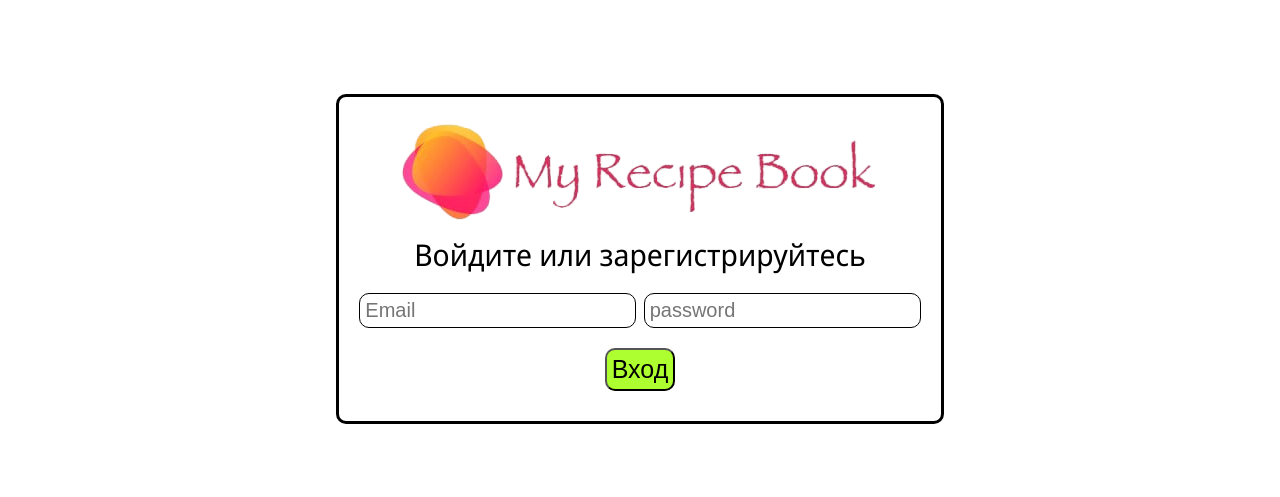
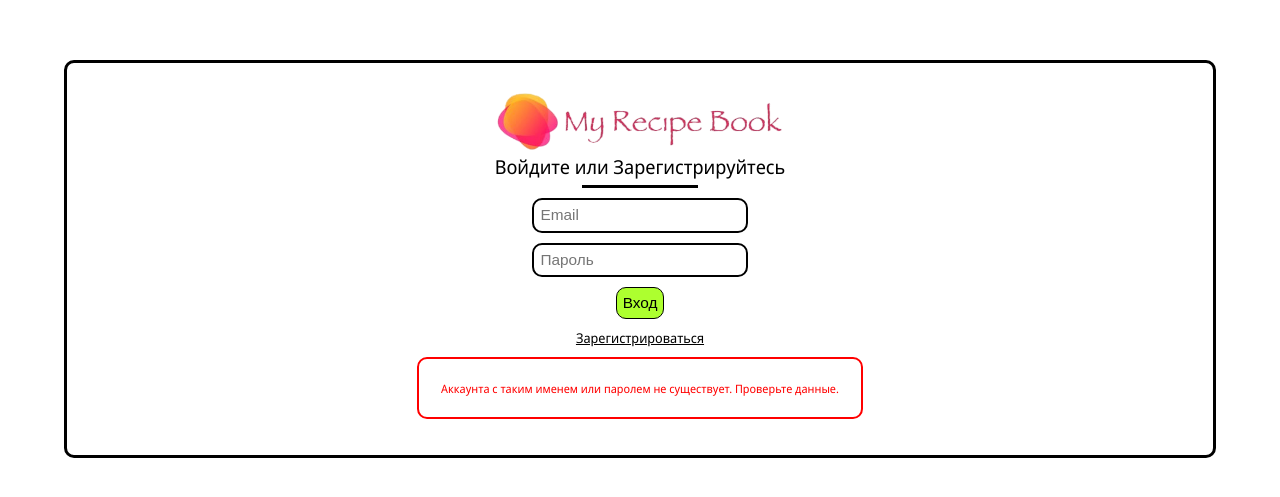
Before and after one commit to pavelbarnz91/My-Recipe-Book, a website built with webpack: page src/index.html in a window 1280 px wide. Shown: the part 141-638 px from the top of the page. Built offline with nearby package versions, Linux system fonts and the light colour scheme.

Commit message:
tarted working with android

```diff
--- a/src/css/login.css
+++ b/src/css/login.css
@@ -1,41 +1,73 @@
 .login {
-    padding: 20px;
+    width: 90%;
+    padding: 2%;
     border: 3px solid black;
     border-radius: 10px;
 
     box-sizing: border-box;
 
-    font-size: 30px;
+    font-size: 1.2em;
 }
 
-.login__form-inputs {
-    display: block;
-    padding: 10px 0;
-    box-sizing: border-box;
+.logo-img {
+    width: 60%;
 }
 
-.login__form-input {
-    font-size: 20px;
+.login__title::after {
+    content: "";
+    display: block;
 
-    padding: 5px;
-    border-radius: 10px;
-    border: 1px solid black;
-    box-sizing: border-box;
-}
-.login__form-input:focus {
-    outline: none;
+    width: 40%;
+    height: 3px;
+    background-color: black;
+    margin: 5px auto 0;
 }
 
-.login__form-btns {
+.login-form {
     padding: 10px 0;
-    box-sizing: border-box;
 }
 
-.login__form-btn {
-    font-size: 25px;
+.login-form__input {
+    font-size: 0.8em;
+    margin-bottom: 10px;
+
+    border: 2px solid black;
+    border-radius: 10px;
+
+    padding: 3%;
+}
+.login-form__input:focus {
+    outline: 2px solid greenyellow;
+    border-radius: 10px;
+    border: none;
+}
+
+.login-form__btn {
+    padding: 6px;
+
+    font-size: 0.8em;
+    border: 1px solid black;
+    border-radius: 10px;
+
     background-color: greenyellow;
+}
+.login-form__btn:active {
+    background-color: green;
+}
 
-    padding: 5px;
+.login__link-registr {
+    font-size: 0.7em;
+    color: black;
+}
+
+.login__error {
+    margin: 10px 0;
+
+    box-sizing: border-box;
+    border: 2px solid red;
     border-radius: 10px;
-    box-sizing: border-box;
+
+    padding: 2%;
+    font-size: 0.6em;
+    color: red;
 }
--- a/src/css/main.css
+++ b/src/css/main.css
@@ -6,26 +6,14 @@
 html, body {
     margin: 0;
     padding: 0;
+    height: 100%;
 
-    font-size: 40px;
     font-family: 'Noto';
 }
 
-.centering {
-    display: flex;
-    justify-content: center;
-    align-items: center;
-}
-
-.column-centering {
-    display: flex;
-    flex-direction: column;
-    align-items: center;
-}
-
 .mrb {
+    height: 100%;
     width: 100%;
-    min-height: 100vh;
 
     display: flex;
     justify-content: center;
--- /dev/null
+++ b/src/css/services-styles.css
@@ -0,0 +1,16 @@
+.border {
+    border: 1px solid red;
+    box-sizing: border-box;
+}
+
+.centering {
+    display: flex;
+    justify-content: center;
+    align-items: center;
+}
+
+.column-centering {
+    display: flex;
+    flex-direction: column;
+    align-items: center;
+}
--- a/src/index.html
+++ b/src/index.html
@@ -10,22 +10,28 @@
     <div class="mrb">
 
         <div class="login column-centering">
-            <div class="logo">
-                <img src="./images/logo.png">
+            <div class="logo-box centering">
+                <img class="logo-img" src="./images/logo.png">
             </div>
 
-            <span class="login__title">Войдите или зарегистрируйтесь</span>
+            <span class="login__title">Войдите или Зарегистрируйтесь</span>
 
-            <form class="login__form">
-                <label class="login__form-inputs">
-                    <input class="login__form-input" type="email" placeholder="Email">
-                    <input class="login__form-input" type="password" placeholder="password">
+            <form class="login-form column-centering">
+                <label class="login-form__inputs column-centering">
+                    <input class="login-form__input" type="email" placeholder="Email">
+                    <input class="login-form__input" type="text" placeholder="Пароль">
                 </label>
 
-                <div class="login__form-btns centering">
-                    <button class="login__form-btn" type="button">Вход</button>
+                <div class="login-form__btns">
+                    <button class="login-form__btn" type="button">Вход</button>
                 </div>
             </form>
+
+            <a class="login__link-registr" href="#">Зарегистрироваться</a>
+
+            <div class="login__error">
+                <span class="login__error-message">Аккаунта с таким именем или паролем не существует. Проверьте данные.</span>
+            </div>
         </div>
 
     </div>
--- a/src/index.js
+++ b/src/index.js
@@ -1,3 +1,4 @@
 import './js/app.js';
 import './css/main.css';
 import './css/login.css';
+import './css/services-styles.css'
```
